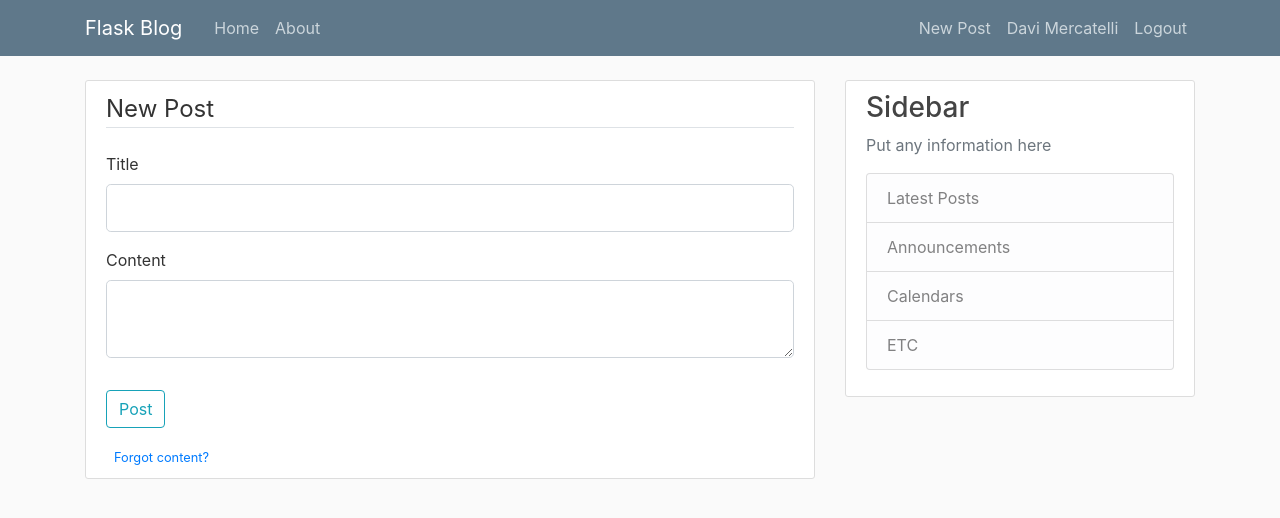
After one commit to davimercatelli/Flaskblog, a Flask app: page /post/new in a window 1280 px wide. The commit adds this page. Shown: the top 518 px of the page. Run offline with Flask 2, Linux system fonts and the light colour scheme; a user stored in the database is signed in; some libraries are stand-ins or nearby versions.

Commit message:
Update and Delete Posts

```diff
--- a/flaskblog/__init__.py
+++ b/flaskblog/__init__.py
@@ -2,6 +2,7 @@ from flask import Flask
 from flask_sqlalchemy import SQLAlchemy
 from flask_bcrypt import Bcrypt
 from flask_login import LoginManager
+
 
 app = Flask(__name__)
 app.config['SECRET_KEY'] = '5791628bb0b13ce0c676dfde280ba245'
@@ -12,4 +13,5 @@ login_manager = LoginManager(app)
 login_manager.login_view = 'login'
 login_manager.login_message_category = 'info'
 
+
 from flaskblog import routes
--- a/flaskblog/forms.py
+++ b/flaskblog/forms.py
@@ -1,9 +1,10 @@
 from flask_wtf import FlaskForm
 from flask_wtf.file import FileField, FileAllowed
 from flask_login import current_user
-from wtforms import StringField, PasswordField, SubmitField, BooleanField
+from wtforms import StringField, PasswordField, SubmitField, BooleanField, TextAreaField
 from wtforms.validators import DataRequired, Length, Email, EqualTo, ValidationError
 from flaskblog.models import User
+
 
 class RegistrationForm(FlaskForm):
 	username = StringField('Username', validators=[DataRequired(), Length(min=2, max=20)])
@@ -17,16 +18,19 @@ class RegistrationForm(FlaskForm):
 		if user:
 			raise ValidationError('The username already exists. Please use a different username!')
 
+
 	def validate_email(self, email):
 		user = User.query.filter_by(email=email.data).first()
 		if user:
 			raise ValidationError('The email already exists. Please use a different email')
+
 
 class LoginForm(FlaskForm):
 	email = StringField('Email', validators=[DataRequired(), Email()])
 	password = PasswordField('Password', validators=[DataRequired()])
 	remember = BooleanField('Remember Me')
 	submit = SubmitField('Login')
+
 
 class UpdateAccountForm(FlaskForm):
 	username = StringField('Username', validators=[DataRequired(), Length(min=2, max=20)])
@@ -40,8 +44,15 @@ class UpdateAccountForm(FlaskForm):
 			if user:
 				raise ValidationError('The username already exists. Please use a different username!')
 
+
 	def validate_email(self, email):
 		if email.data != current_user.email:
 			user = User.query.filter_by(email=email.data).first()
 			if user:
 				raise ValidationError('The email already exists. Please use a different email!')
+
+
+class PostForm(FlaskForm):
+	title = StringField('Title', validators=[DataRequired()])
+	content = TextAreaField('Content', validators=[DataRequired()])
+	submit = SubmitField('Post')
--- a/flaskblog/models.py
+++ b/flaskblog/models.py
@@ -2,9 +2,11 @@ from datetime import datetime
 from flaskblog import db, login_manager
 from flask_login import UserMixin
 
+
 @login_manager.user_loader
 def load_user(user_id):
 	return User.query.get(int(user_id))
+
 
 class User(db.Model, UserMixin):
 	id = db.Column(db.Integer, primary_key=True)
@@ -17,6 +19,7 @@ class User(db.Model, UserMixin):
 	def __repr__(self):
 		return f"User('{self.username}', '{self.email}', '{self.image_file}')"
 
+
 class Post(db.Model):
 	id = db.Column(db.Integer, primary_key=True)
 	title = db.Column(db.String(100), nullable=False)
--- a/flaskblog/routes.py
+++ b/flaskblog/routes.py
@@ -1,35 +1,24 @@
 import os
 import secrets
 from PIL import Image
-from flask import render_template, url_for, flash, redirect, request
+from flask import render_template, url_for, flash, redirect, request, abort
 from flaskblog import app, db, bcrypt
-from flaskblog.forms import RegistrationForm, LoginForm, UpdateAccountForm
+from flaskblog.forms import RegistrationForm, LoginForm, UpdateAccountForm, PostForm
 from flaskblog.models import User, Post
 from flask_login import login_user, current_user, logout_user, login_required
 
-posts = [
-	{
-		'author': 'Chocolongo',
-		'title': 'Blog Post 1',
-		'content': 'First post content',
-		'date_posted': 'April 20, 2018'
-	},
-	{
-		'author': 'Chacalanga',
-		'title': 'Blog Post 2',
-		'content': 'Second post content',
-		'date_posted': 'April 21, 2018'
-	}
-]
 
 @app.route("/")
 @app.route("/home")
 def home():
+	posts = Post.query.all()
 	return render_template('home.html', posts=posts)
+
 
 @app.route("/about")
 def about():
 	return render_template('about.html', title='About')
+
 
 @app.route("/register", methods=['GET', 'POST'])
 def register():
@@ -73,7 +62,7 @@ def save_picture(form_picture):
 	_, f_ext = os.path.splitext(form_picture.filename)
 	picture_fn = random_hex + f_ext
 	picture_path = os.path.join(app.root_path, 'static/images', picture_fn)
-	output_size = (125, 125)
+	output_size = (250, 250)
 	i = Image.open(form_picture)
 	i.thumbnail(output_size)
 	i.save(picture_path)
@@ -98,3 +87,53 @@ def account():
 		form.email.data = current_user.email
 	image_file = url_for('static', filename='images/' + current_user.image_file)
 	return render_template('account.html', title='Account', image_file=image_file, form=form)
+
+
+@app.route("/post/new", methods=['GET', 'POST'])
+@login_required
+def new_post():
+	form = PostForm()
+	if form.validate_on_submit():
+		post = Post(title=form.title.data, content=form.content.data, author=current_user)
+		db.session.add(post)
+		db.session.commit()
+		flash('Your post has been created', 'success')
+		return redirect(url_for('home'))
+	return render_template('create_post.html', title='New Post', form=form, legend='New Post')
+
+
+@app.route("/post/<int:post_id>")
+def post(post_id):
+	post = Post.query.get_or_404(post_id)
+	return render_template('post.html', title=post.title, post=post)
+
+
+@app.route("/post/<int:post_id>/update", methods=['GET', 'POST'])
+@login_required
+def update_post(post_id):
+	post = Post.query.get_or_404(post_id)
+	if post.author != current_user:
+		abort(403)
+	form = PostForm()
+	if form.validate_on_submit():
+		post.title = form.title.data
+		post.content = form.content.data
+		db.session.commit()
+		flash('Your Post has been update', 'success')
+		return redirect(url_for('post', post_id=post.id))
+	elif request.method == 'GET':
+		form.title.data = post.title
+		form.content.data = post.content
+	return render_template('create_post.html', title='Update Post', form=form, legend='Update Post')
+
+
+@app.route("/post/<int:post_id>/delete", methods=['POST'])
+@login_required
+def delete_post(post_id):
+	post = Post.query.get_or_404(post_id)
+	if post.author != current_user:
+		abort(403)
+	db.session.delete(post)
+	db.session.commit()
+	flash('Your post has been deleted', 'success')
+	return redirect(url_for('home'))
--- /dev/null
+++ b/flaskblog/templates/create_post.html
@@ -0,0 +1,51 @@
+{% extends "layout.html" %}
+{% block content %}
+	<div class="content-section">
+		<form method="POST" action="">
+			{{ form.hidden_tag() }}
+			<fieldset class="form-group">
+				<legend class="border-bottom mb-4">{{ legend }}</legend>
+
+
+				<div class="form-group">
+					{{ form.title.label(class="form-control-label") }}
+					{% if form.title.errors %}
+						{{ form.title(class="form-control form-control-lg is-invalid") }}
+						<div class="invalid-feedback">
+							{% for error in form.title.errors %}
+								<span>{{ error }}</span>
+							{% endfor %}
+						</div>
+					{% else %}
+						{{ form.title(class="form-control form-control-lg") }}
+					{% endif %}
+				</div>
+
+
+				<div class="form-group">
+					{{ form.content.label(class="form-control-label") }}
+					{% if form.content.errors %}
+						{{ form.content(class="form-control form-control-lg is-invalid") }}
+						<div class="invalid-feedback">
+							{% for error in form.content.errors %}
+								<span>{{ error }}</span>
+							{% endfor %}
+						</div>
+					{% else %}
+						{{ form.content(class="form-control form-control-lg") }}
+					{% endif %}
+				</div>
+
+
+			</fieldset>
+
+
+			<div class="form-group">
+				{{ form.submit(class="btn btn-outline-info") }}
+			</div>
+			<small class="text-muted ml-2">
+				<a href="#">Forgot content?</a>
+			</small>
+		</form>
+	</div>
+{% endblock content %}
--- a/flaskblog/templates/layout.html
+++ b/flaskblog/templates/layout.html
@@ -1,6 +1,7 @@
 <!DOCTYPE html>
 <html lang="en">
 <head>
+
 	<meta charset="utf-8">
 	<meta name="viewport" content="width=device-width, initial-scale=1, shrink-to-fit=no">
 
@@ -22,19 +23,26 @@
 				<button class="navbar-toggler" type="button" data-toggle="collapse" data-target="#navbarSupportedContent" aria-controls="navbarSupportedContent" aria-expanded="false" aria-label="Toggle navigation">
 					<span class="navbar-toggler-icon"></span>
 				</button>
+
+
 				<div class="collapse navbar-collapse" id="navbarToogle">
 					<div class="navbar-nav mr-auto">
 						<a class="nav-item nav-link" href="{{ url_for('home') }}">Home</a>
 						<a class="nav-item nav-link" href="{{ url_for('about') }}">About</a>
 					</div>
+
+
 					<div class="navbar-nav">
 						{% if current_user.is_authenticated %}
-							<a class="nav-item nav-link" href="{{ url_for('account') }} ">Account</a>
+							<a class="nav-item nav-link" href="{{ url_for('new_post') }} ">New Post</a>
+							<a class="nav-item nav-link" href="{{ url_for('account') }} ">{{ current_user.username }}</a>
 							<a class="nav-item nav-link" href="{{ url_for('logout') }} ">Logout</a>
 						{% else%}
 							<a class="nav-item nav-link" href="{{ url_for('login') }} ">Login</a>
 							<a class="nav-item nav-link" href="{{ url_for('register') }}">Register</a>
 						{% endif %}
+
+
 					</div>
 				</div>
 			</div>
@@ -43,6 +51,8 @@
 	<main role="main" class="container">
 		<div class="row">
 			<div class="col-md-8">
+
+
 				{% with messages = get_flashed_messages(with_categories=true) %}
 					{% if messages %}
 						{% for category, message in messages%}
@@ -53,16 +63,22 @@
 					{% endif %}
 				{% endwith %}
 				{% block content %} {% endblock content %}
+
+
 			</div>
 			<div class="col-md-4">
 				<div class="content-section">
 					<h3>Sidebar</h3>
 					<p class="text-muted">Put any information here
 						<ul class="list-group">
+
+
 							<li class="list-group-item list-group-item-light">Latest Posts</li>
 							<li class="list-group-item list-group-item-light">Announcements</li>
 							<li class="list-group-item list-group-item-light">Calendars</li>
 							<li class="list-group-item list-group-item-light">ETC</li>
+
+
 						</ul>
 					</p>
 				</div>
@@ -73,5 +89,6 @@
 	<script src="https://code.jquery.com/jquery-3.5.1.slim.min.js" integrity="sha384-DfXdz2htPH0lsSSs5nCTpuj/zy4C+OGpamoFVy38MVBnE+IbbVYUew+OrCXaRkfj" crossorigin="anonymous"></script>
 	<script src="https://cdn.jsdelivr.net/npm/popper.js@1.16.0/dist/umd/popper.min.js" integrity="sha384-Q6E9RHvbIyZFJoft+2mJbHaEWldlvI9IOYy5n3zV9zzTtmI3UksdQRVvoxMfooAo" crossorigin="anonymous"></script>
 	<script src="https://stackpath.bootstrapcdn.com/bootstrap/4.5.0/js/bootstrap.min.js" integrity="sha384-OgVRvuATP1z7JjHLkuOU7Xw704+h835Lr+6QL9UvYjZE3Ipu6Tp75j7Bh/kR0JKI" crossorigin="anonymous"></script>
+
 </body>
 </html>
```
Also changed, not shown: flaskblog/templates/account.html (+15 -1 lines), flaskblog/templates/home.html (+5 -4 lines), flaskblog/templates/login.html (+9 -0 lines), flaskblog/templates/post.html (added, +50 -0 lines), flaskblog/templates/register.html (+14 -0 lines), flaskblog/site.db, flaskblog/static/images/c38feb1ecf15b36d.png (added).
